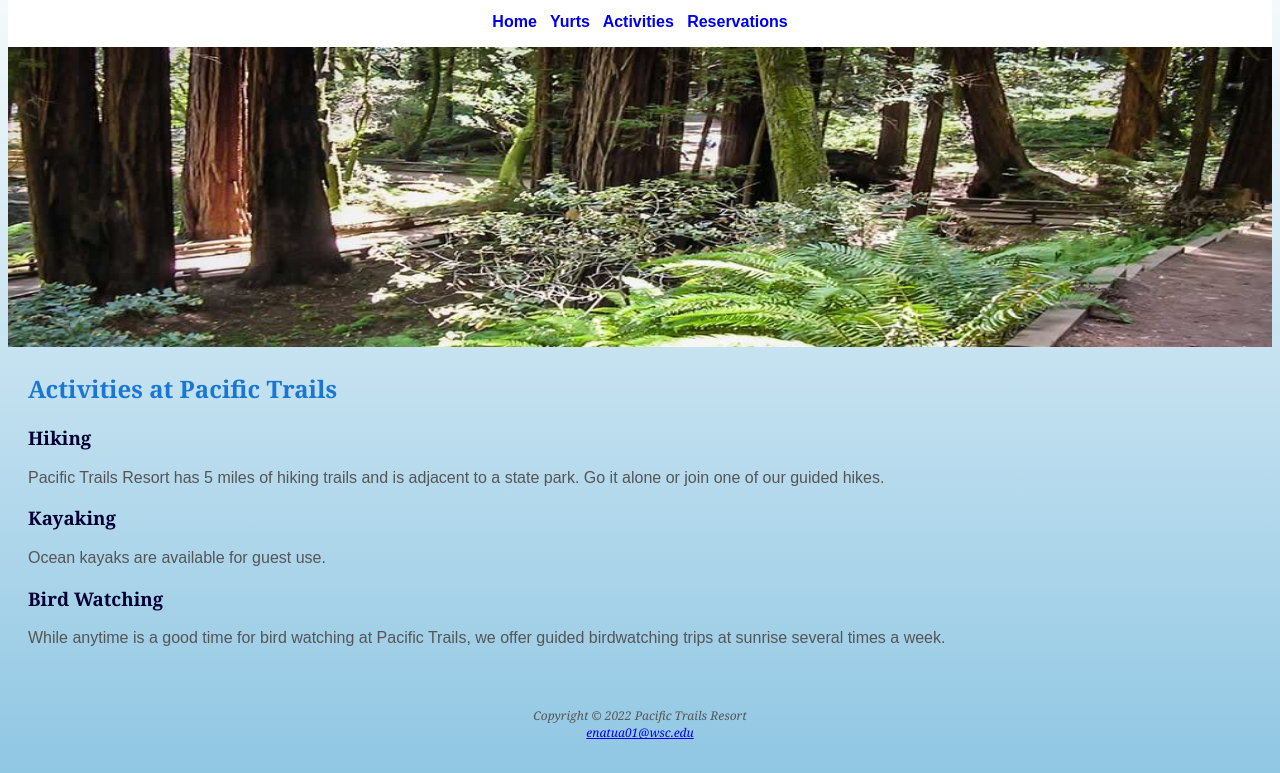
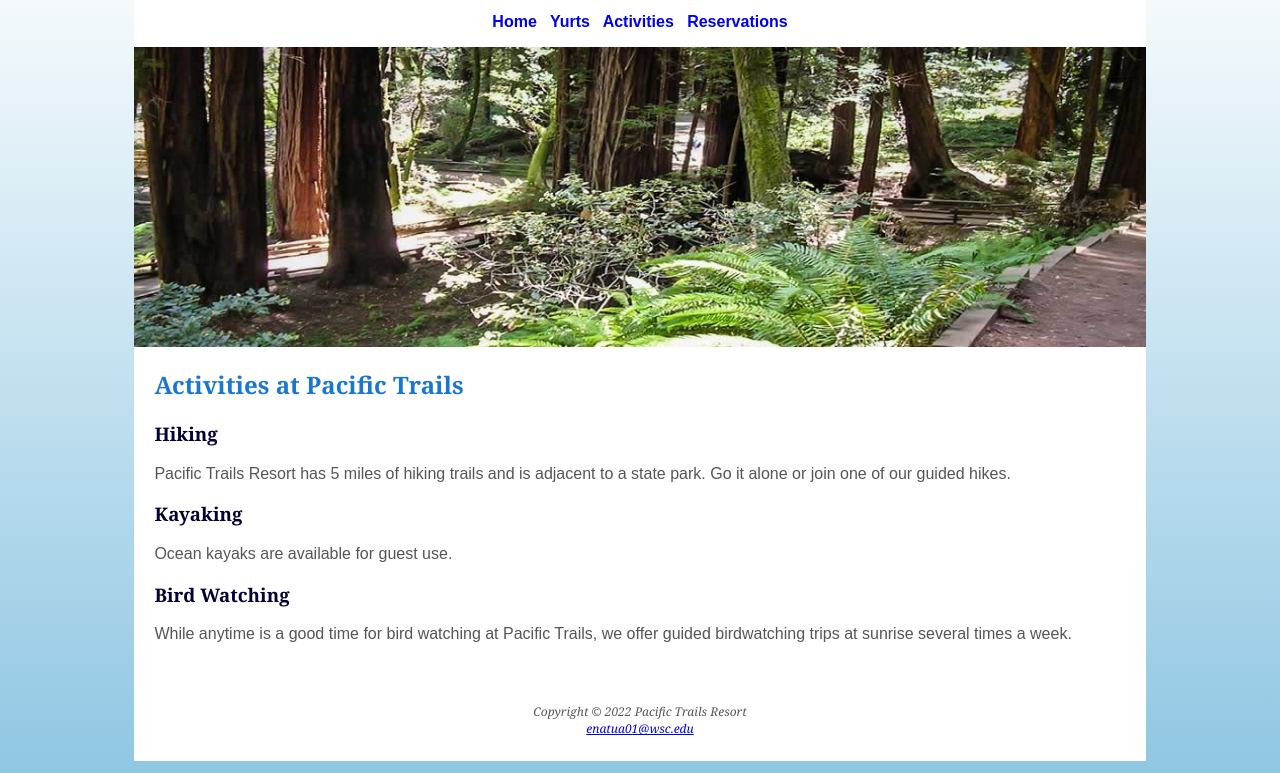
Before and after one commit to Typher7/webClass, a website: page Pacific Trails Resort website/Chapter 6/activities.html in a window 1280 px wide. Shown: the part 86-859 px from the top of the page. Drawn offline with Linux system fonts and the light colour scheme.

Commit message:
update on activities page

```diff
--- a/Pacific Trails Resort website/Chapter 6/activities.html
+++ b/Pacific Trails Resort website/Chapter 6/activities.html
@@ -12,10 +12,10 @@
     <link rel="stylesheet" href="pacific.css">
 </head>
 <body>
+    <div id="wrapper">
         <header>
             <h1>Pacific Trails Resort</h1>
         </header>
-
         <nav>
             <b>
                 <a href="./index.html">Home </a> &nbsp;
@@ -24,39 +24,33 @@
                 <a href="./reservations.html">Reservations</a>
             </b>
         </nav>
+        <div id="trailhero">
 
-    <div>
-        <img src="images/trail.jpg" alt="Forest Trail" height="300" width="100%">
         </div>
 
             <main>
                 <h2> Activities at Pacific Trails</h2>
-
                 <h3>Hiking</h3>
                 <p>
                     Pacific Trails Resort has 5 miles of hiking
                     trails and is adjacent to a state park. Go it
                     alone or join one of our guided hikes.
                 </p>
-
                 <h3>Kayaking</h3>
                 <p>
                     Ocean kayaks are available for guest use.
                 </p>
-
                 <h3>Bird Watching</h3>
                 <p>
                     While anytime is a good time for bird watching at Pacific Trails, we offer guided birdwatching trips at sunrise several times a
         week.
                 </p>
-
-
             </main>
-
             <footer>
                 Copyright © 2022 Pacific Trails Resort <br>
                 <a href="mailto:enatua01@wsc.edu">enatua01@wsc.edu</a>
             </footer>
+    </div>
 
 </body>
 </html>
```
Lines whose indentation alone changed are shown as unchanged.
